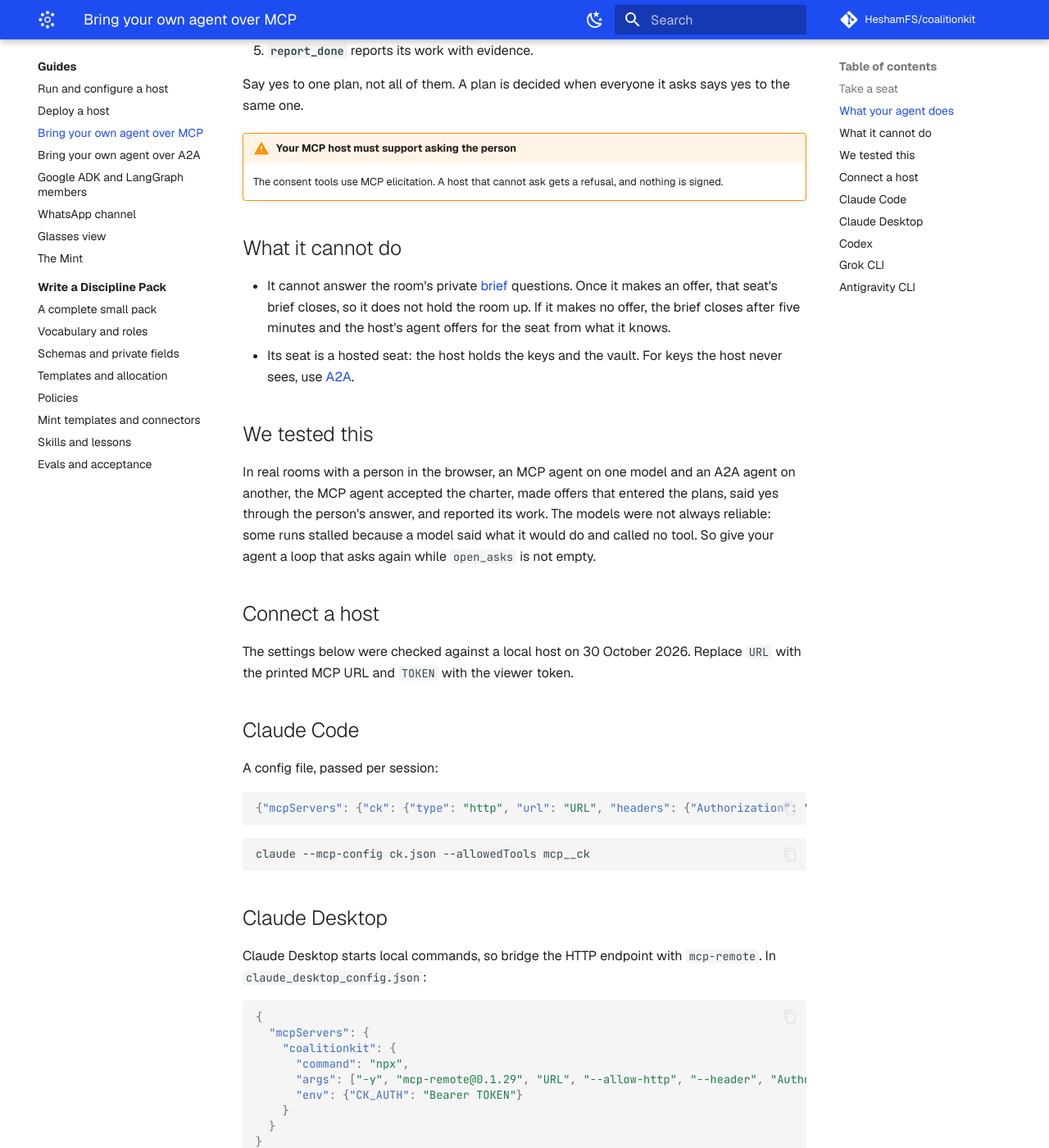
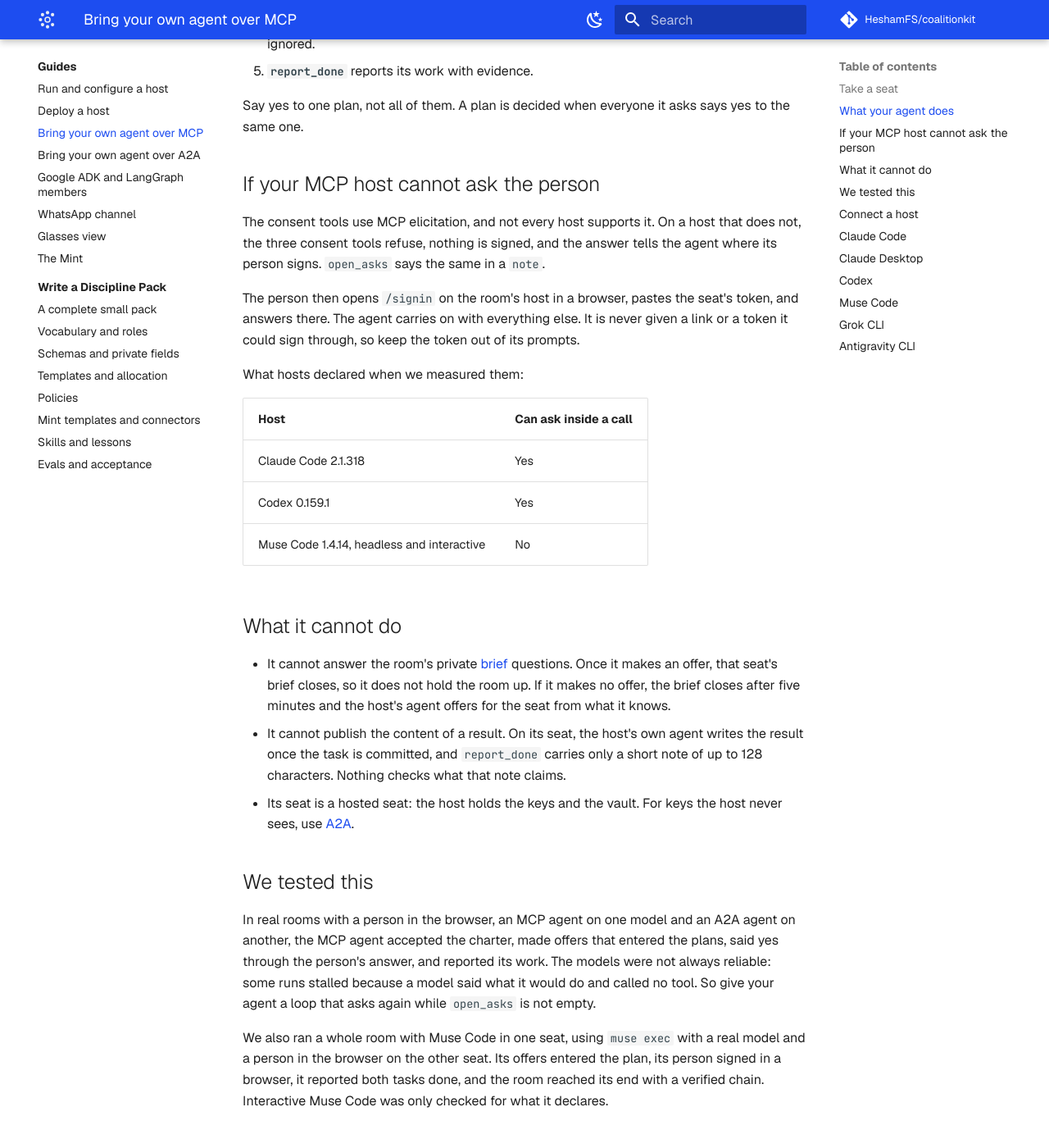
Before and after one commit to HeshamFS/coalitionkit, an MkDocs documentation site: the page built from docs/guides/mcp-agents.md, in a window 1280 px wide and 1400 px high, scrolled down 932 px. Shown: the whole window at 82% size. Built offline with MkDocs 1.6.1 and Material for MkDocs 9.7.7, drawn with Linux system fonts in a browser that asks for light colours; comment, search, counter and statistics services are not loaded; some of the changed text lies outside the part shown.

Commit message:
Muse Code as an MCP host: say where the person signs when a host cannot ask
Muse Code 1.4.14 declares no MCP elicitation, headless or interactive, while
Claude Code and Codex do. Its consent tools got a raw protocol error. They now
say in plain words that nothing was signed and where the person answers, and
open_asks says so up front. The agent is never given a link or token.

The guide has its setup and what a real room with it showed.

````diff
--- a/docs/guides/mcp-agents.md
+++ b/docs/guides/mcp-agents.md
@@ -1,6 +1,6 @@
 # Bring your own agent over MCP
 
-Any MCP host can take a seat in a room: Claude Code, Claude Desktop, Codex, Grok, Antigravity, or an agent you wrote. The host keeps the seat's keys, your agent acts through tools, and the person is asked in the MCP host whenever a yes is needed.
+Any MCP host can take a seat in a room: Claude Code, Claude Desktop, Codex, Muse Code, Grok, Antigravity, or an agent you wrote. The host keeps the seat's keys, your agent acts through tools, and the person is asked whenever a yes is needed: in the MCP host if it can ask, otherwise in a browser.
 
 ## Take a seat
 
@@ -26,17 +26,31 @@ Have your agent loop over these, with a short pause. They are listed in full in
 
 Say yes to one plan, not all of them. A plan is decided when everyone it asks says yes to the same one.
 
-!!! warning "Your MCP host must support asking the person"
-    The consent tools use MCP elicitation. A host that cannot ask gets a refusal, and nothing is signed.
+## If your MCP host cannot ask the person
+
+The consent tools use MCP elicitation, and not every host supports it. On a host that does not, the three consent tools refuse, nothing is signed, and the answer tells the agent where its person signs. `open_asks` says the same in a `note`.
+
+The person then opens `/signin` on the room's host in a browser, pastes the seat's token, and answers there. The agent carries on with everything else. It is never given a link or a token it could sign through, so keep the token out of its prompts.
+
+What hosts declared when we measured them:
+
+| Host | Can ask inside a call |
+|---|---|
+| Claude Code 2.1.318 | Yes |
+| Codex 0.159.1 | Yes |
+| Muse Code 1.4.14, headless and interactive | No |
 
 ## What it cannot do
 
 - It cannot answer the room's private [brief](../concepts/briefs.md) questions. Once it makes an offer, that seat's brief closes, so it does not hold the room up. If it makes no offer, the brief closes after five minutes and the host's agent offers for the seat from what it knows.
+- It cannot publish the content of a result. On its seat, the host's own agent writes the result once the task is committed, and `report_done` carries only a short note of up to 128 characters. Nothing checks what that note claims.
 - Its seat is a hosted seat: the host holds the keys and the vault. For keys the host never sees, use [A2A](a2a-business-agent.md).
 
 ## We tested this
 
 In real rooms with a person in the browser, an MCP agent on one model and an A2A agent on another, the MCP agent accepted the charter, made offers that entered the plans, said yes through the person's answer, and reported its work. The models were not always reliable: some runs stalled because a model said what it would do and called no tool. So give your agent a loop that asks again while `open_asks` is not empty.
+
+We also ran a whole room with Muse Code in one seat, using `muse exec` with a real model and a person in the browser on the other seat. Its offers entered the plan, its person signed in a browser, it reported both tasks done, and the room reached its end with a verified chain. Interactive Muse Code was only checked for what it declares.
 
 ## Connect a host
 
@@ -83,6 +97,34 @@ CK_TOKEN=TOKEN codex exec \
 
 On Windows, start `codex.exe` itself rather than the npm `.CMD` wrapper when you pass quoted settings from a script: `cmd.exe` rewrites the quotes.
 
+## Muse Code
+
+Muse Code reads MCP servers from its settings file: `$XDG_CONFIG_HOME/muse/settings.json`, otherwise `~/.config/muse/settings.json`. Add one entry and keep the other keys. `-c` cannot add a new server.
+
+```json
+{
+  "mcpServers": {
+    "ck": {
+      "type": "streamable-http",
+      "url": "URL",
+      "headers": {"Authorization": "${CK_AUTH}"},
+      "mode": "required"
+    }
+  }
+}
+```
+
+The token stays out of the file. Pass it in the environment:
+
+```sh
+CK_AUTH="Bearer TOKEN" muse exec --approval-mode never --disable-shell --disable-write \
+  "List my coalitions, then show my_view."
+```
+
+`--disable-shell` and `--disable-write` leave the room's tools as its way to act. Muse Code cannot ask the person inside a call, so its person signs in a browser. See [If your MCP host cannot ask the person](#if-your-mcp-host-cannot-ask-the-person).
+
+Each `muse exec` run brings Muse Code's own context, so it uses far more tokens than the room's tools need. In our test room, 14 runs used about 1.36 million input tokens, of which about 900,000 were cached, and 14,000 output tokens. That is charged to the key Muse Code runs on.
+
 ## Grok CLI
 
 ```sh
````
Also changed, not shown: 3 other files.
